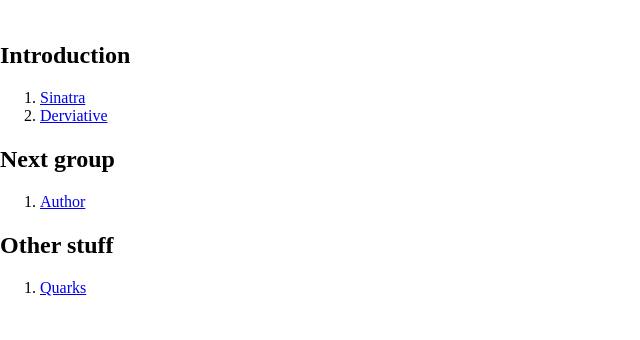
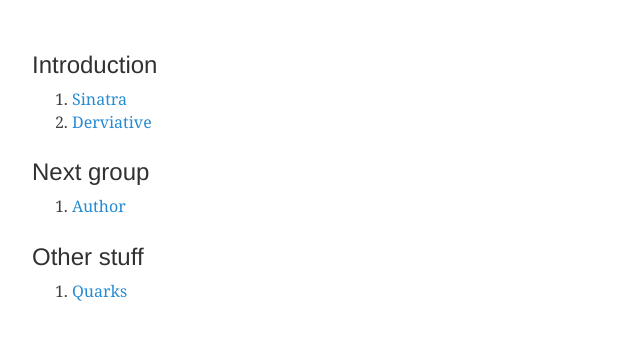
Before and after one commit to tobydriscoll/clicker-quiz, a Jekyll site: the page built from index.md, in a window 1280 px wide. Shown: the top 340 px of the page, without its empty margins (0-640 px from the left). Built offline with Jekyll 4.4.1, drawn with Linux system fonts in a browser that asks for light colours; nearby versions of some CDN libraries; library files that are not in the unit come from our copies; formulas are drawn with MathJax 3.

Commit message:
More changes to work with github pages.

```diff
--- a/_config.yml
+++ b/_config.yml
@@ -17,7 +17,7 @@ title: Clicker quizzes
 email: nobody@nowhere.edu
 description: >- # this means to ignore newlines until "baseurl:"
   Quizzes for clickers
-baseurl: "clicker-quiz" # the subpath of your site, e.g. /blog
+baseurl: "/clicker-quiz" # the subpath of your site, e.g. /blog
 url: "localhost:4000" # the base hostname & protocol for your site, e.g. http://example.com
 
 # Build settings
--- a/index.md
+++ b/index.md
@@ -7,5 +7,5 @@ title: "Clicker questions index"
 ## {{chapter}}
   {% assign items = site.questions | where: "chapter", chapter %}
   {% for item in items %}
-  1. [{{item.title}}]({{item.url}}){% endfor %}
+  1. [{{item.title}}]({{item.url | relative_url}}){% endfor %}
 {% endfor %}
```
Also changed, not shown: README.md.
